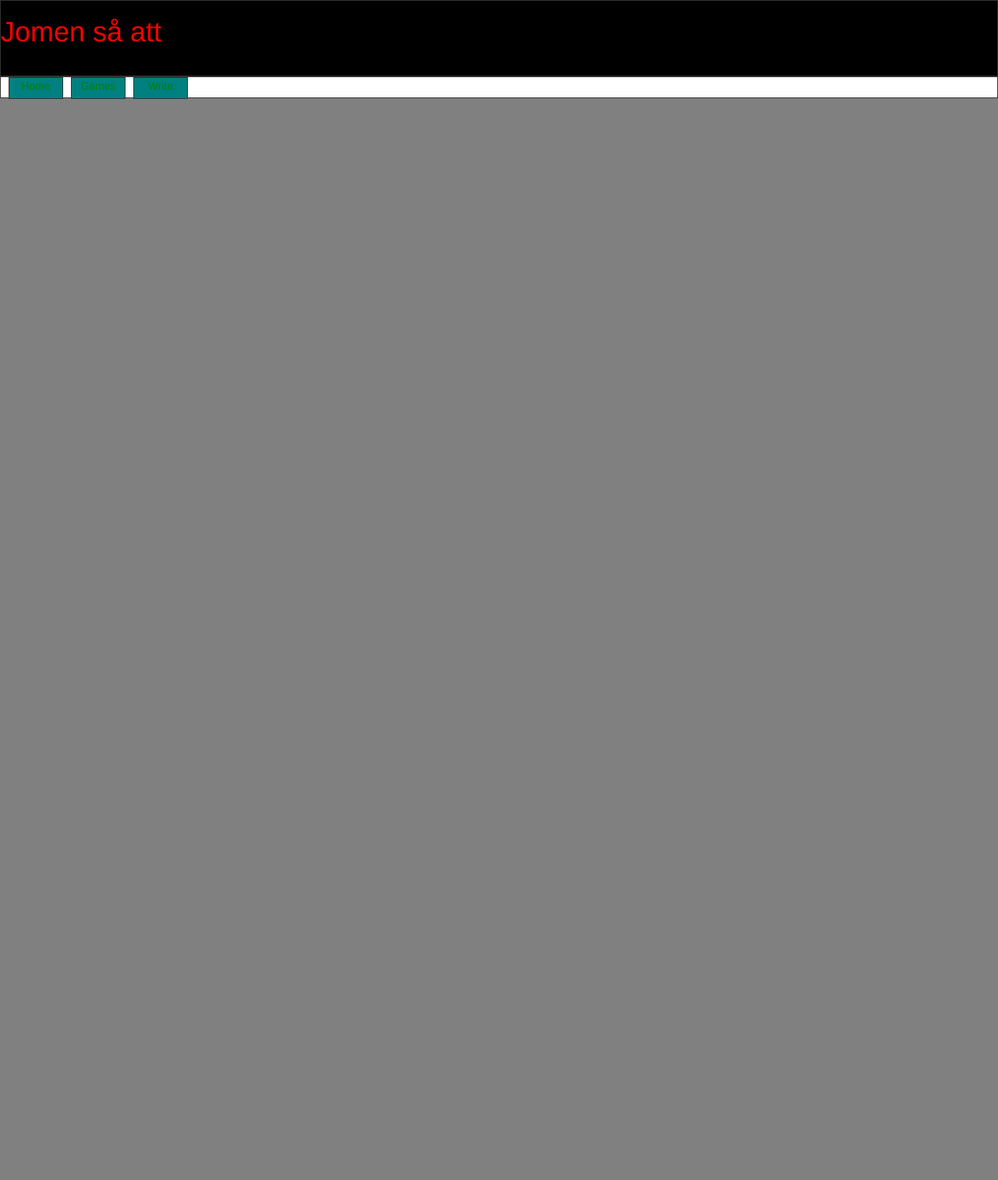
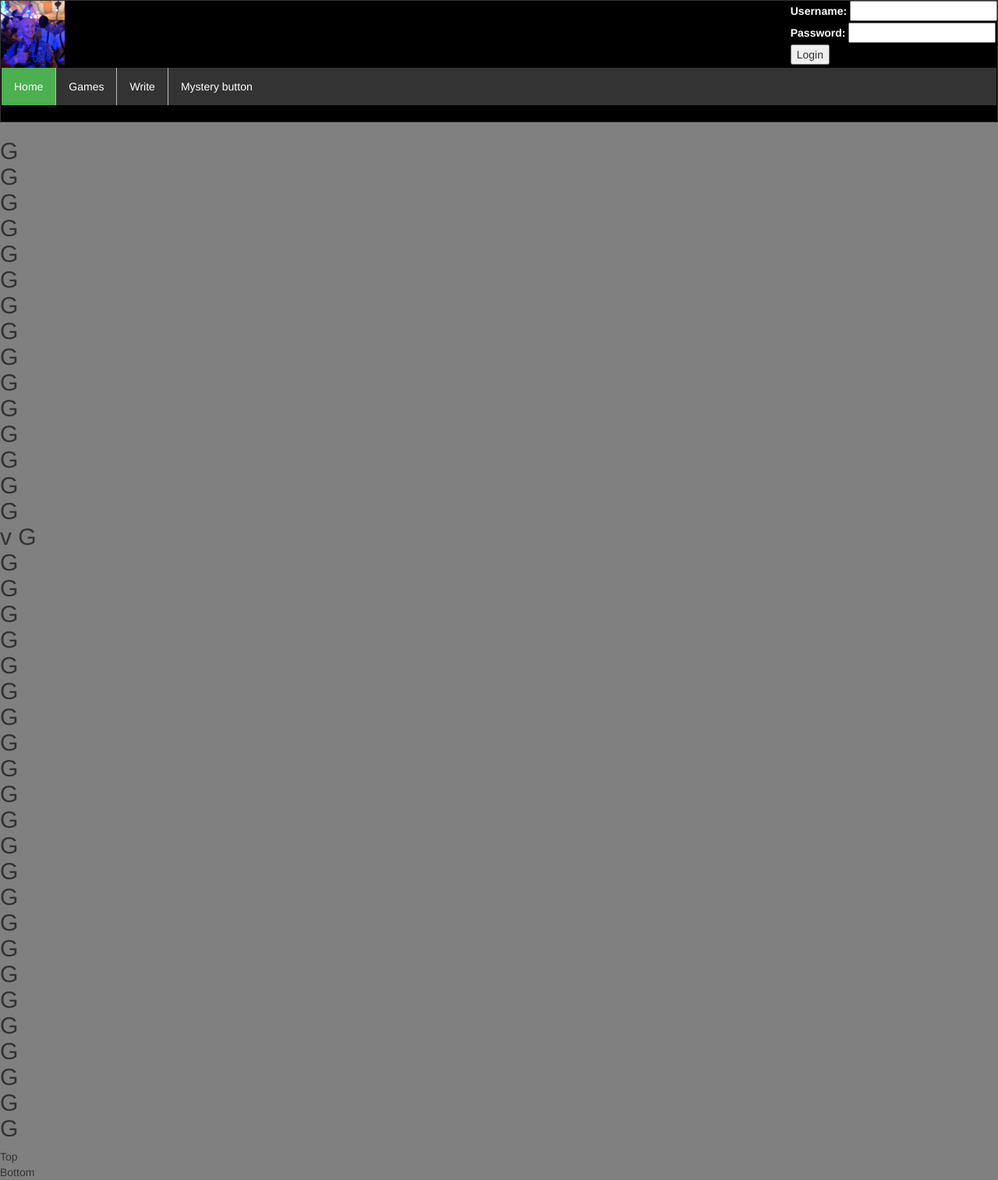
Before and after one commit to Mutte18/mattias-edu-site, a PHP site: page / in a window 1280 px wide. Shown: the whole page at 78% size. Before the commit the page ends 127 px from the top, so only its background shows below. Run offline with PHP 8.4, Linux system fonts and the light colour scheme.

Commit message:
Added more code

```diff
--- a/webpage/index.php
+++ b/webpage/index.php
@@ -12,26 +12,87 @@
 <body>
 
 <div id class="header">
-    <h1>Jomen så att</h1>
+    <div class="logo">
+        <a href="../html-link.htm"><img src="wasn.jpg" width="82" height="86" title="White flower" alt="Flower"></a>
+    </div>
 
+    <div class="loginfield">
+        <form>
+            <label>Username:</label>
+            <input type="text" name="username"><br>
+            <label>Password:</label>
+            <input type="password" name="password"><br>
+            <input type="submit" name="signin" value="Login">
+        </form>
+    </div>
+
+
+    <div class="navbar">
+    <ul>
+        <li><a class="active" href="index.php">Home</a></li>
+        <li><a href="index.php">Games</a></li>
+        <li><a href="index.php">Write</a></li>
+        <li><a href="index.php">Mystery button</a></li>
+
+
+    </ul>
+    </div>
 
 </div>
 
-<div class="menu">
-    <div class="button" href="localhost">
-        <a href="index.php">
-         <p>Home</p>
-        </a>
+<h2>
+    G <br/>
+    G <br/>
+    G <br/>
+    G <br/>
+    G <br/>
+    G <br/>
+    G <br/>
+    G <br/>
+    G <br/>
+    G <br/>G <br/>
+    G <br/>
+    G <br/>
+    G <br/>
+    G <br/>
+    v
+    G <br/>
+    G <br/>
+    G <br/>
+    G <br/>
+    G <br/>
+    G <br/>
+    G <br/>
+    G <br/>
+    G <br/>
+    G <br/>
+    G <br/>
+    G <br/>
+    G <br/>
+    G <br/>
+    G <br/>
+    G <br/>
+    G <br/>
+    G <br/>
+    G <br/>
+    G <br/>
+    G <br/>
+    G <br/>
+    G <br/>
+    G <br/>
+
+
+</h2>
+
+<footer>
+    <div class="footer-top">
+        Top
+    </div>
+    <div class="footer-bottom">
+        Bottom
     </div>
 
-    <div class="button">
-        <p>Games</p>
-    </div>
+</footer>
+</body>
 
-    <div class="button">
-        <p>Write</p>
-    </div>
-</div>
-
-</body>
 </html>
--- a/webpage/style.css
+++ b/webpage/style.css
@@ -5,6 +5,7 @@ h1
 body
 {
     background-color:gray;
+    height: 200%;
 }
 
 .header
@@ -12,12 +13,85 @@ body
     position: center;
     #top: 50%;
     #left: 50%;
-    width: 100%;
-    height: 7em;
+    #width: 100%;
+    #height: 7em;
     #margin-top: -9em;
     #margin-left: -15em;
     border: 1px solid;
     background-color: black;
+}
+
+li
+{
+    display: inline;
+    float: left;
+    border-right: 1px solid #bbb;
+
+}
+
+li:last-child {
+    border-right: none;
+}
+
+a:link
+{
+    text-decoration: none!important;
+    cursor: pointer;
+    color:white;
+}
+
+li a
+{
+    display: block;
+    color: white;
+    text-align: center;
+    padding: 14px 16px;
+    text-decoration: none;
+}
+
+li a:hover:not(.active)
+{
+    background-color: #111;
+}
+
+li a:hover
+{
+    color:white;
+}
+
+.active
+{
+    background-color: #4CAF50;
+    color: white;
+}
+
+ul
+{
+    list-style-type: none;
+    margin: 0;
+    padding: 0;
+    overflow: hidden;
+    background-color: #333;
+    width: 100%;
+
+}
+
+.navbar
+{
+    #position: sticky;
+    #position: -webkit-sticky; /* Safari */
+    #top: 0;
+}
+
+.logo
+{
+    background-color: red;
+    float:left;
+}
+
+.loginfield
+{
+    float:right;
 }
 
 .menu
@@ -42,5 +116,10 @@ body
 
 p
 {
- color: green;
+    color:white;
 }
+
+label
+{
+    color:white;
+}
```
Also changed, not shown: webpage/wasn.jpg (added).
